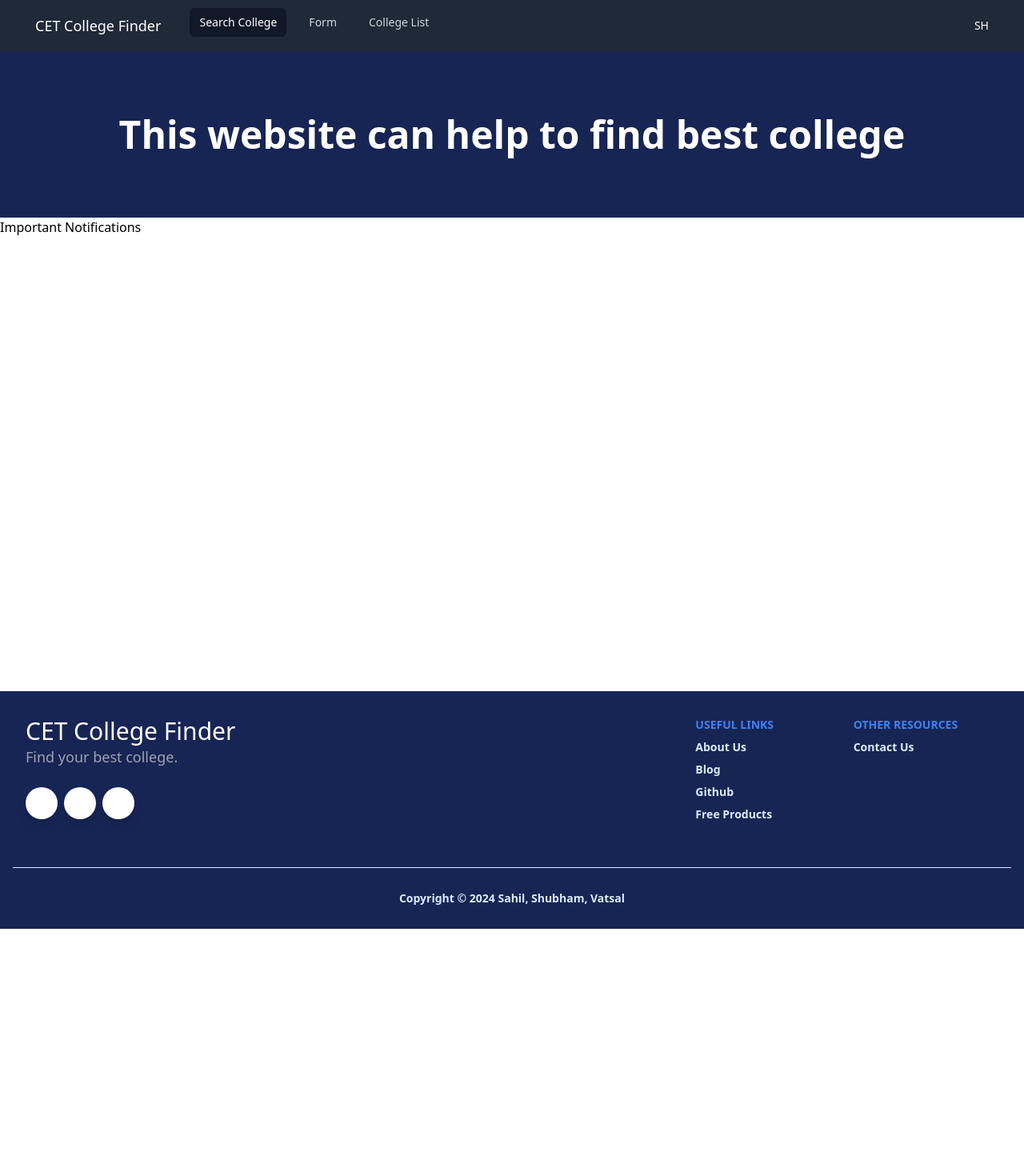
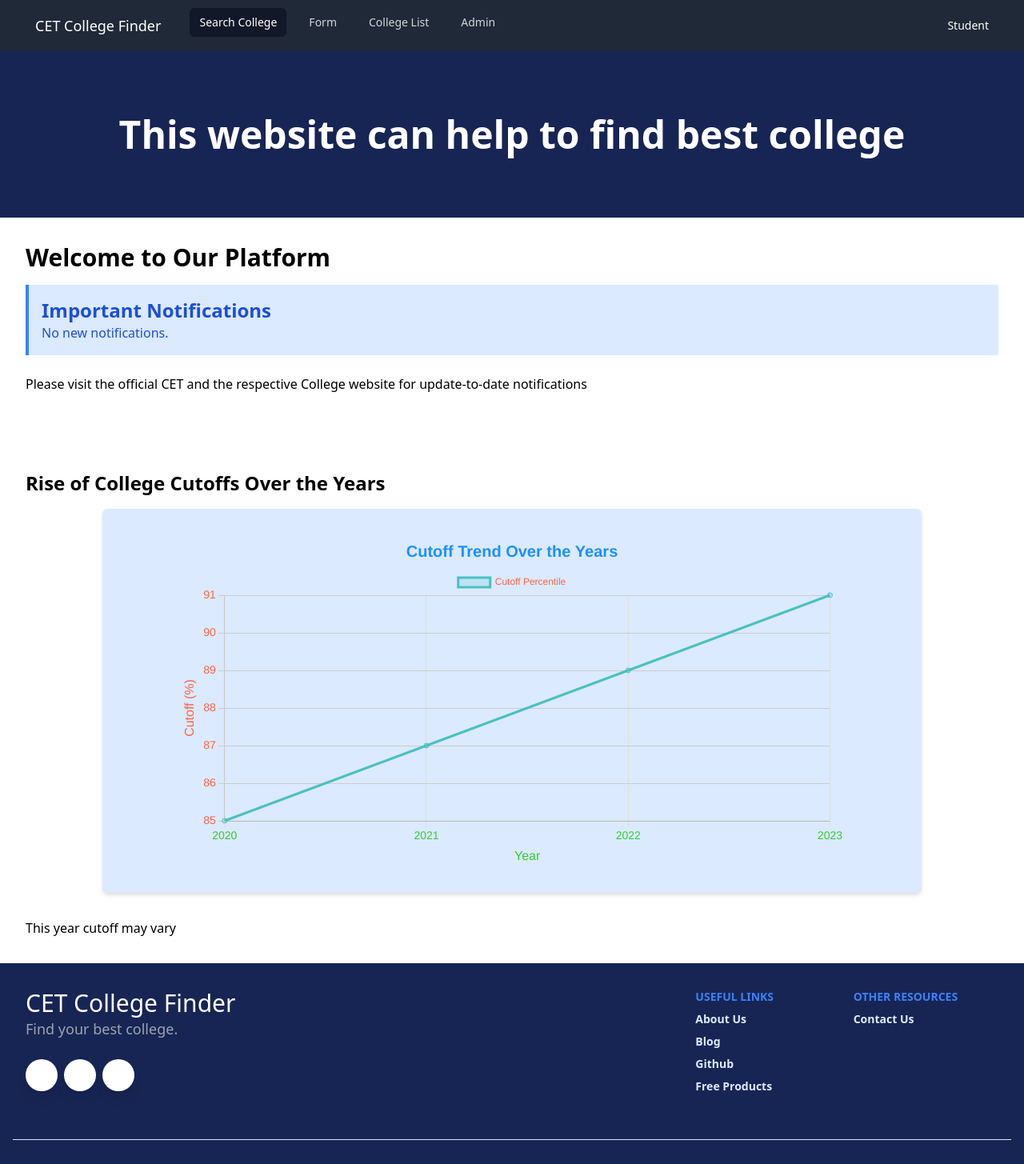
Before and after one commit to shub15/cet-college-finder, a React (Vite) app: page / in a window 1280 px wide. Shown: the top 1455 px of the page at 80% size. Before the commit the page ends 1161 px from the top, so only its background shows below. Built offline with nearby package versions, Linux system fonts and the light colour scheme; some icons are missing.

Commit message:
Added - admin page - notification - graph represents last year cutoff's

```diff
--- a/package.json
+++ b/package.json
@@ -17,9 +17,11 @@
     "@emotion/styled": "^11.13.0",
     "@headlessui/react": "^2.1.2",
     "@heroicons/react": "^2.1.5",
+    "chart.js": "^4.4.4",
     "express": "^4.19.2",
     "nodemon": "^3.1.4",
     "react": "^18.3.1",
+    "react-chartjs-2": "^5.2.0",
     "react-dom": "^18.3.1",
     "react-router-dom": "^6.26.0"
   },
--- a/src/App.jsx
+++ b/src/App.jsx
@@ -4,11 +4,14 @@ import Footer from './components/Footer'
 import Form from './components/Form'
 import Navbar from './components/Navbar'
 import SearchCollege from './components/SearchCollege'
+import { NotificationProvider } from './components/NotificationContext'
 
 function App() {
   return (
-    <>
-      <Navbar user="Shubham" />
+    <NotificationProvider>
+      <Navbar
+      // user="Shubham"
+      />
       {/* <Body /> */}
       {/* <form action="http://127.0.0.1:8080/api" method="get">
         <Form />
@@ -16,7 +19,7 @@ function App() {
       <Outlet />
       {/* <Colleges /> */}
       <Footer />
-    </>
+    </NotificationProvider>
   )
 }
 
--- /dev/null
+++ b/src/components/AdminPage.jsx
@@ -0,0 +1,25 @@
+import React from 'react';
+import { Link, Outlet } from 'react-router-dom';
+
+const AdminPage = () => {
+    return (
+        <div className="flex min-h-screen bg-gray-100">
+            <div className="w-1/4 bg-gray-800 text-white p-4">
+                <h1 className="text-xl font-bold mb-8">Admin Panel</h1>
+                <ul>
+                    <li className="mb-4">
+                        <Link to="/admin" className="hover:text-gray-300">Add College</Link>
+                    </li>
+                    <li>
+                        <Link to="/admin/notifications" className="hover:text-gray-300">Add Notification</Link>
+                    </li>
+                </ul>
+            </div>
+            <div className="w-3/4 p-8">
+                <Outlet />
+            </div>
+        </div>
+    );
+};
+
+export default AdminPage;
--- a/src/components/Body.jsx
+++ b/src/components/Body.jsx
@@ -1,14 +1,47 @@
-import React from 'react'
+import React, { useContext } from 'react'
+import { NotificationContext } from './NotificationContext';
+import CutoffChart from './CutoffChart';
 
 export default function Body() {
+  const { notifications } = useContext(NotificationContext);
   return (
-    <div className='container min-h-screen'>
+    <div className='container min-h-screen min-w-fit'>
       <div className='p-5 sm:p-10 text-center bg-blue-950'>
         <p className='m-5 sm:m-10 sm:text-5xl text-2xl font-bold text-white'>
           This website can help to find best college
         </p>
       </div>
-      <div>Important Notifications</div>
+      <div className="p-8">
+        <h1 className="text-3xl font-bold mb-4">Welcome to Our Platform</h1>
+
+        {/* Display notifications */}
+        <div className="bg-blue-100 border-l-4 border-blue-500 text-blue-700 p-4 mb-6" role="alert">
+          <h2 className="text-2xl font-bold">Important Notifications</h2>
+          {notifications.length === 0 ? (
+            <p>No new notifications.</p>
+          ) : (
+            <ul className="list-disc ml-6">
+              {notifications.map((notification, index) => (
+                <li key={index} className="mt-2">{notification}</li>
+              ))}
+            </ul>
+          )}
+        </div>
+
+        {/* Other content of your landing page */}
+        <p>Please visit the official CET and the respective College website for update-to-date notifications</p>
+      </div>
+
+      <div className="p-8">
+        {/* Cutoff Chart */}
+        <section className="my-8">
+          <h2 className="text-2xl font-semibold mb-4">Rise of College Cutoffs Over the Years</h2>
+          <CutoffChart />
+        </section>
+
+        {/* Other content of your landing page */}
+        <p>This year cutoff may vary</p>
+      </div>
     </div>
 
   )
--- /dev/null
+++ b/src/components/CutoffChart.jsx
@@ -0,0 +1,135 @@
+import React, { useState, useEffect } from 'react';
+import { Line } from 'react-chartjs-2';
+// import axios from 'axios';  // Assuming you're using axios to fetch data
+
+// Import required chart components
+import {
+    Chart as ChartJS,
+    CategoryScale,
+    LinearScale,
+    PointElement,
+    LineElement,
+    Title,
+    Tooltip,
+    Legend,
+} from 'chart.js';
+
+ChartJS.register(
+    CategoryScale,
+    LinearScale,
+    PointElement,
+    LineElement,
+    Title,
+    Tooltip,
+    Legend
+);
+
+const CutoffChart = () => {
+    const [cutoffData, setCutoffData] = useState([
+        { "year": 2020, "cutoff": 85 },
+        { "year": 2021, "cutoff": 87 },
+        { "year": 2022, "cutoff": 89 },
+        { "year": 2023, "cutoff": 91 }
+    ]);
+
+    // Fetch cutoff data from backend
+    //   useEffect(() => {
+    //     const fetchCutoffData = async () => {
+    //       try {
+    //         const response = await axios.get('/api/cutoffs');  // Replace with your backend API endpoint
+    //         setCutoffData(response.data);
+    //       } catch (error) {
+    //         console.error('Error fetching cutoff data:', error);
+    //       }
+    //     };
+
+    //     fetchCutoffData();
+    //   }, []);
+
+    // Prepare data for the chart
+    const data = {
+        labels: cutoffData.map(item => item.year),  // Extract years
+        datasets: [
+            {
+                label: 'Cutoff Percentile',
+                data: cutoffData.map(item => item.cutoff),  // Extract cutoff values
+                borderColor: 'rgba(75, 192, 192, 1)',
+                backgroundColor: 'rgba(75, 192, 192, 0.2)',
+                fill: true,
+                tension: 0.4,  // Smoothing the curve
+            },
+        ],
+    };
+
+    // Chart options
+    const options = {
+        responsive: true,
+        plugins: {
+          legend: {
+            display: true,
+            position: 'top',
+            labels: {
+              color: '#ff6347',  // Change legend label color
+            },
+          },
+          title: {
+            display: true,
+            text: 'Cutoff Trend Over the Years',
+            color: '#1e90ff',  // Change title color
+            font: {
+              size: 20,  // Optional: Change font size
+            },
+          },
+        },
+        scales: {
+          x: {
+            title: {
+              display: true,
+              text: 'Year',
+              color: '#32cd32',  // Change X-axis label color
+              font: {
+                size: 16,  // Optional: Change X-axis font size
+              },
+            },
+            ticks: {
+              color: '#32cd32',  // Change X-axis tick labels color
+              font: {
+                size: 14,  // Change tick font size
+              },
+            },
+            grid: {
+              color: '#ddd',  // Change grid line color for X-axis
+              lineWidth: 1,   // Change grid line width
+            },
+          },
+          y: {
+            title: {
+              display: true,
+              text: 'Cutoff (%)',
+              color: '#ff6347',  // Change Y-axis label color
+              font: {
+                size: 16,  // Optional: Change Y-axis font size
+              },
+            },
+            ticks: {
+              color: '#ff6347',  // Change Y-axis tick labels color
+              font: {
+                size: 14,  // Change tick font size
+              },
+            },
+            grid: {
+              color: '#ccc',  // Change grid line color for Y-axis
+              lineWidth: 1,   // Change grid line width
+            },
+          },
+        },
+      };
+
+    return (
+        <div className="p-8 sm:mx-24 sm:px-24 bg-blue-100 shadow-md rounded-md">
+            <Line data={data} options={options} />
+        </div>
+    );
+};
+
+export default CutoffChart;
--- a/src/components/Footer.jsx
+++ b/src/components/Footer.jsx
@@ -150,7 +150,7 @@ export default function Footer() {
                                     target="_blank"
                                 >
                                     {" "}
-                                    Sahil, Shubham, Vatsal
+                                    Shubham, Sahil, Vatsal
                                 </a>
                             </div>
                         </div>
--- a/src/components/Login.jsx
+++ b/src/components/Login.jsx
@@ -1,5 +1,6 @@
 import React, { useState } from 'react';
 import { Link, useNavigate } from 'react-router-dom';
+import Navbar from './Navbar';
 
 function Login() {
   const [email, setEmail] = useState('');
@@ -24,6 +25,7 @@ function Login() {
       if (isAuthenticated) {
         // If authentication succeeds, navigate to a dashboard or homepage
         navigate('/dashboard');
+        <Navbar user={email}/>
       } else {
         // Display error message if login fails
         setError('Invalid email or password');
--- a/src/components/Navbar.jsx
+++ b/src/components/Navbar.jsx
@@ -6,6 +6,7 @@ const navigation = [
     { name: 'Search College', href: '/', current: true },
     { name: 'Form', href: '/form', current: false },
     { name: 'College List', href: '/colleges', current: false },
+    { name: 'Admin', href: '/admin', current: false }
 ]
 
 function classNames(...classes) {
@@ -56,7 +57,7 @@ export default function Navbar(props) {
                                 <MenuButton className="relative flex rounded-full bg-gray-800 text-sm focus:outline-none focus:ring-2 focus:ring-white focus:ring-offset-2 focus:ring-offset-gray-800">
                                     <span className="absolute -inset-1.5" />
                                     <span className="sr-only">Open user menu</span>
-                                    <p className='text-white rounded-md px-3 py-2 text-md font-medium'>{props.user.slice(0, 2).toUpperCase()}</p>
+                                    <p className='text-white rounded-md px-3 py-2 text-md font-medium'>{props.user ? props.user.slice(0, 2).toUpperCase() : "Student"}</p>
                                 </MenuButton>
                             </div>
                             <MenuItems
@@ -64,9 +65,9 @@ export default function Navbar(props) {
                                 className="absolute right-0 z-10 mt-2 w-48 origin-top-right rounded-md bg-white py-1 shadow-lg ring-1 ring-black ring-opacity-5 transition focus:outline-none data-[closed]:scale-95 data-[closed]:transform data-[closed]:opacity-0 data-[enter]:duration-100 data-[leave]:duration-75 data-[enter]:ease-out data-[leave]:ease-in"
                             >
                                 <MenuItem>
-                                    <a href="#" className="block px-4 py-2 text-sm text-gray-700 data-[focus]:bg-gray-100">
-                                        Your Profile
-                                    </a>
+                                    <NavLink to="/login" className="block px-4 py-2 text-sm text-gray-700 data-[focus]:bg-gray-100">
+                                        {props.email ? "Your Profile" : "Login"}
+                                    </NavLink>
                                 </MenuItem>
                                 <MenuItem>
                                     <a href="#" className="block px-4 py-2 text-sm text-gray-700 data-[focus]:bg-gray-100">
--- /dev/null
+++ b/src/components/NotificationContext.jsx
@@ -0,0 +1,19 @@
+import React, { createContext, useState } from 'react';
+
+// Create context
+export const NotificationContext = createContext();
+
+// Context provider
+export const NotificationProvider = ({ children }) => {
+  const [notifications, setNotifications] = useState([]);
+
+  const addNotification = (notification) => {
+    setNotifications([...notifications, notification]);
+  };
+
+  return (
+    <NotificationContext.Provider value={{ notifications, addNotification }}>
+      {children}
+    </NotificationContext.Provider>
+  );
+};
```
Also changed, not shown: src/components/CollegeForm.jsx (added, +34 -0 lines), src/components/NotificationForm.jsx (added, +36 -0 lines), src/main.jsx (+17 -0 lines), 1 other file (tests, documents, lock files or other folders).
